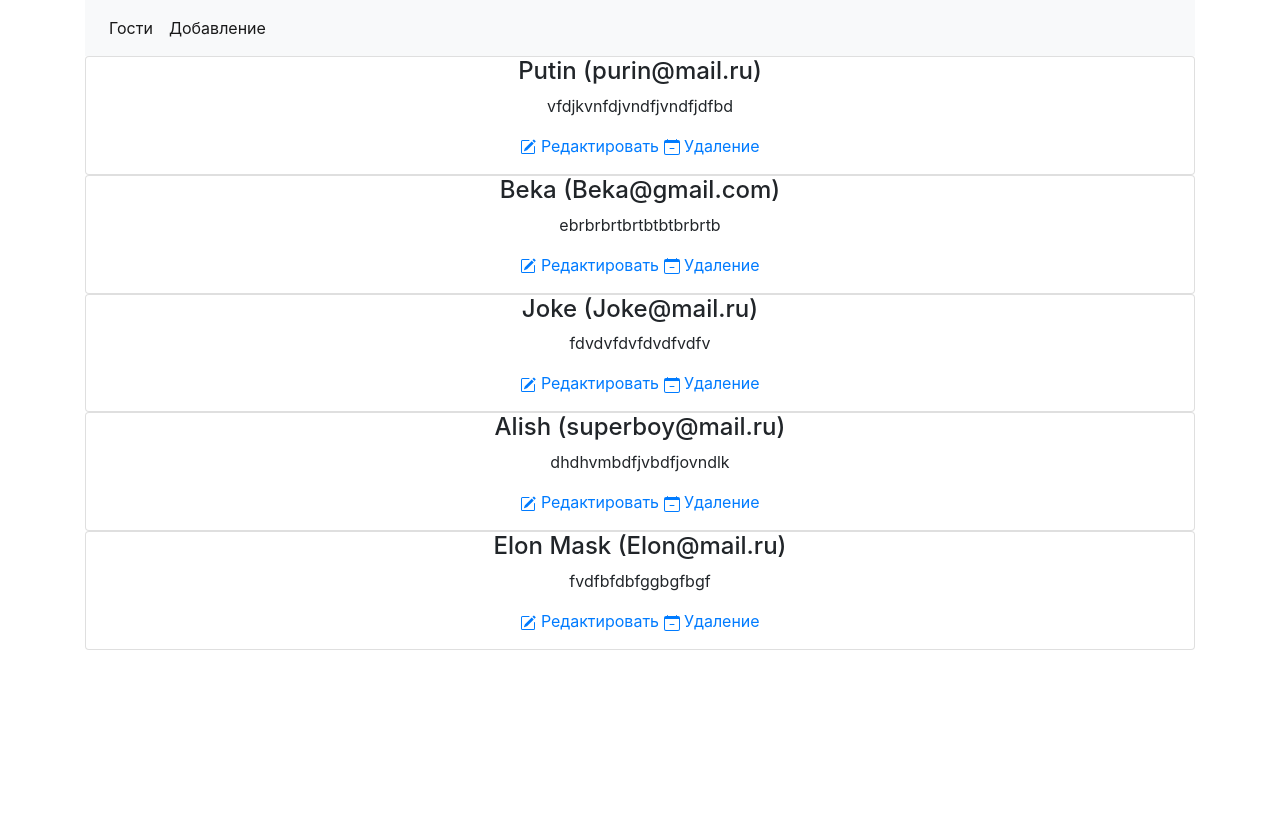
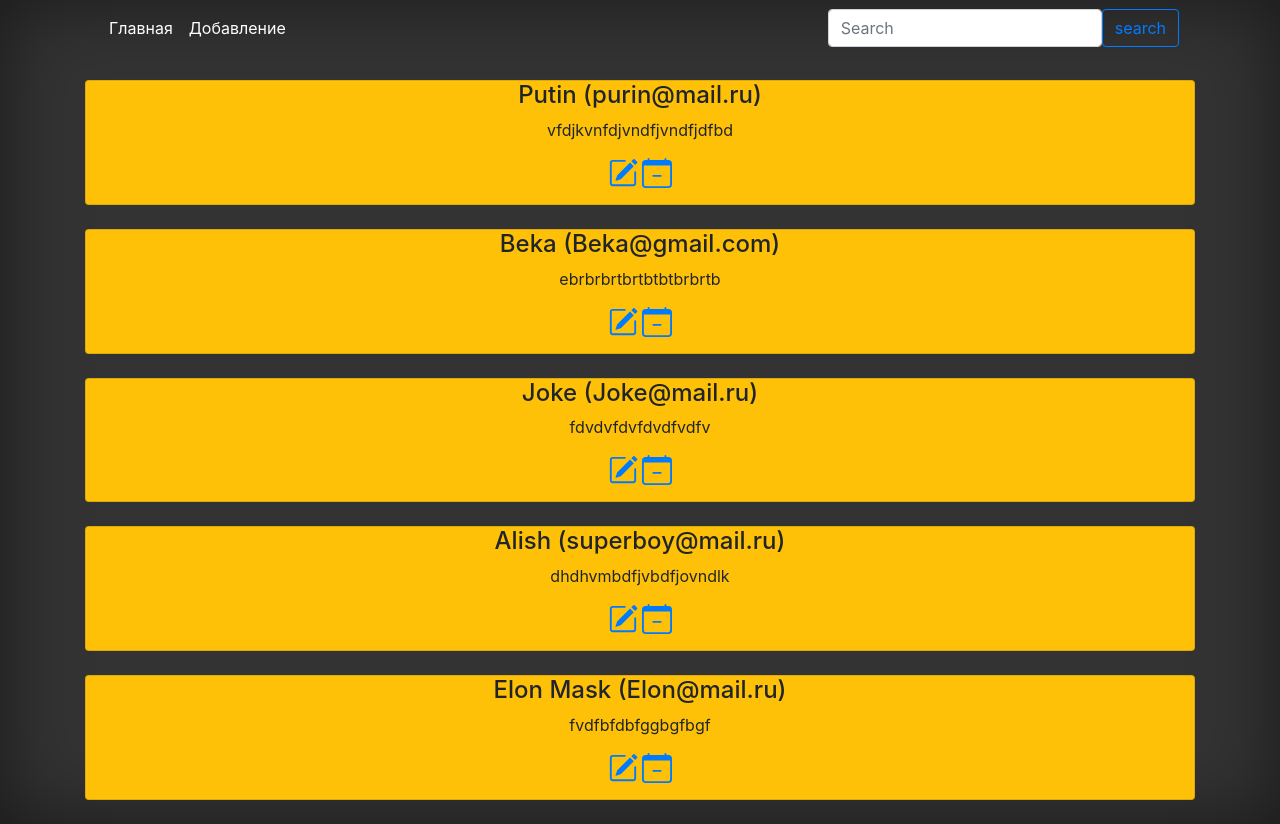
Before and after one commit to Erlan1998/python_group_7_exam_6_Erlan_Kurbanaliev, a Django app: page / in a window 1280 px wide. Before the commit the page ends 650 px from the top, so only its background shows below. Run offline with Django 3.2, Linux system fonts and the light colour scheme; data comes from the database, SQL or seed files in the repository.

Commit message:
сделал оформление страниц!

```diff
--- a/books/data/urls.py
+++ b/books/data/urls.py
@@ -19,12 +19,14 @@ from webapp.views import (
     index_view,
     guest_add_view,
     guest_update_view,
-    guest_delete_view,
+    guest_delete_view, search_view,
 )
+
 urlpatterns = [
     path('admin/', admin.site.urls),
     path('', index_view, name='index_all'),
     path('guest/add/', guest_add_view, name='guest_add'),
     path('guest/<int:id>/update', guest_update_view, name='guest_update'),
     path('guest/<int:id>/delete', guest_delete_view, name='guest_delete'),
+    path('search/', search_view, name='search')
 ]
--- a/books/webapp/models.py
+++ b/books/webapp/models.py
@@ -7,7 +7,7 @@ class Guest(models.Model):
     name = models.CharField(max_length=100, null=False, blank=False)
     mail = models.EmailField(max_length=100)
     description = models.TextField(max_length=2000, null=False, blank=False)
-    date_creat = models.DateField(auto_now_add=True, editable=False, blank=True)
+    date_creat = models.DateTimeField(auto_now_add=True, editable=False, blank=True)
     date_update = models.DateTimeField(auto_now=True, editable=True, blank=True)
     status = models.CharField(max_length=100, null=False, blank=False, default='active', choices=status_choices)
 
--- a/books/webapp/templates/add_guest.html
+++ b/books/webapp/templates/add_guest.html
@@ -5,7 +5,7 @@
 {% block content %}
     <div class="d-flex justify-content-center" style="text-align: center">
     <form action="{% url 'guest_add' %}" method="post">
-        <div class="container">{% include "form.html" with button_text=" Добавить" %}</div>
+        <div class="container text-white">{% include "form.html" with button_text=" Добавить" %}</div>
     </form>
     </div>
 {% endblock content %}
--- a/books/webapp/templates/index.html
+++ b/books/webapp/templates/index.html
@@ -1,25 +1,25 @@
 {% extends 'shablon.html' %}
 {% block content %}
         {% if not guests %}
-            <h2>НЕТ ПРОДУКТОВ</h2>
+            <h2>НЕТ ЗАПИСЕЙ!</h2>
         {% endif  %}
     <div class="row">
         <div class="col-12" style="text-align: center">
             {% for guest in guests %}
-            <div class="card  card-outline-primary text-xs-center">
+                </br>
+            <div class="card  card-outline-primary  bg-warning text-xs-center">
               <div class="card-block">
                 <blockquote class="card-blockquote">
                     <h4>{{ guest.name }} ({{ guest.mail }})</h4>
                   <p>{{ guest.description }}</p>
-                    <footer><a href="{% url 'guest_update' guest.id %}"><svg xmlns="http://www.w3.org/2000/svg" width="16" height="16" fill="currentColor" class="bi bi-pencil-square" viewBox="0 0 16 16">
+                    <footer><a href="{% url 'guest_update' guest.id %}"><svg xmlns="http://www.w3.org/2000/svg" width="30" height="30" fill="currentColor" class="bi bi-pencil-square" viewBox="0 0 16 16">
                   <path d="M15.502 1.94a.5.5 0 0 1 0 .706L14.459 3.69l-2-2L13.502.646a.5.5 0 0 1 .707 0l1.293 1.293zm-1.75 2.456l-2-2L4.939 9.21a.5.5 0 0 0-.121.196l-.805 2.414a.25.25 0 0 0 .316.316l2.414-.805a.5.5 0 0 0 .196-.12l6.813-6.814z"/>
                   <path fill-rule="evenodd" d="M1 13.5A1.5 1.5 0 0 0 2.5 15h11a1.5 1.5 0 0 0 1.5-1.5v-6a.5.5 0 0 0-1 0v6a.5.5 0 0 1-.5.5h-11a.5.5 0 0 1-.5-.5v-11a.5.5 0 0 1 .5-.5H9a.5.5 0 0 0 0-1H2.5A1.5 1.5 0 0 0 1 2.5v11z"/>
-                </svg> Редактировать</a>
-                        <a href="{% url 'guest_delete' guest.id %}"><svg xmlns="http://www.w3.org/2000/svg" width="16" height="16" fill="currentColor" class="bi bi-calendar-minus" viewBox="0 0 16 16">
+                </svg></a>
+                        <a href="{% url 'guest_delete' guest.id %}"><svg xmlns="http://www.w3.org/2000/svg" width="30" height="30" fill="currentColor" class="bi bi-calendar-minus" viewBox="0 0 16 16">
                   <path d="M5.5 9.5A.5.5 0 0 1 6 9h4a.5.5 0 0 1 0 1H6a.5.5 0 0 1-.5-.5z"/>
                   <path d="M3.5 0a.5.5 0 0 1 .5.5V1h8V.5a.5.5 0 0 1 1 0V1h1a2 2 0 0 1 2 2v11a2 2 0 0 1-2 2H2a2 2 0 0 1-2-2V3a2 2 0 0 1 2-2h1V.5a.5.5 0 0 1 .5-.5zM1 4v10a1 1 0 0 0 1 1h12a1 1 0 0 0 1-1V4H1z"/>
-                </svg> Удаление</a>
-
+                </svg></a>
 
                     </footer>
                 </blockquote>
@@ -27,6 +27,7 @@
             </div>
         {% endfor %}
         </div>
-    </div>
+
+    </div></br>
 
 {% endblock content %}
--- a/books/webapp/templates/nav.html
+++ b/books/webapp/templates/nav.html
@@ -1,15 +1,22 @@
-<nav class="navbar navbar-expand-lg navbar-light bg-light">
+<nav class="navbar navbar-expand-lg navbar-light ">
   <button class="navbar-toggler" type="button" data-toggle="collapse" data-target="#navbarSupportedContent" aria-controls="navbarSupportedContent" aria-expanded="false" aria-label="Toggle navigation">
     <span class="navbar-toggler-icon"></span>
   </button>
   <div class="collapse navbar-collapse" id="navbarSupportedContent">
     <ul class="navbar-nav mr-auto">
       <li class="nav-item active">
-        <a class="nav-link" href="{% url 'index_all' %}"> Гости <span class="sr-only">(current)</span></a>
+        <a class="nav-link text-white" href="{% url 'index_all' %}"> Главная <span class="sr-only">(current)</span></a>
       </li>
-      <li class="nav-item active">
-        <a class="nav-link" href="{% url 'guest_add' %}">Добавление</a>
+      <li class="nav-item ">
+        <a class="nav-link text-white" href="{% url 'guest_add' %}">Добавление</a>
       </li>
     </ul>
+      <form action="{% url 'search' %}">
+                <div class="input-group">
+              <input name="name" type="search" class="form-control rounded" placeholder="Search" aria-label="Search"
+                aria-describedby="search-addon" />
+              <button type="submit" class="btn btn-outline-primary">search</button>
+            </div>
+            </form>
   </div>
 </nav>
--- a/books/webapp/templates/shablon.html
+++ b/books/webapp/templates/shablon.html
@@ -7,7 +7,7 @@
     <link rel="stylesheet" href="https://cdn.jsdelivr.net/npm/bootstrap@4.6.0/dist/css/bootstrap.min.css" integrity="sha384-B0vP5xmATw1+K9KRQjQERJvTumQW0nPEzvF6L/Z6nronJ3oUOFUFpCjEUQouq2+l" crossorigin="anonymous">
 
 </head>
-<body>
+<body style="background-color: #333; box-shadow: inset 0 0 5rem rgb(0 0 0 / 50%)">
 <div class="container">
     {% include 'nav.html' %}
 
@@ -15,8 +15,10 @@
 </div>
 
 
+
 <script src="https://code.jquery.com/jquery-3.5.1.slim.min.js" integrity="sha384-DfXdz2htPH0lsSSs5nCTpuj/zy4C+OGpamoFVy38MVBnE+IbbVYUew+OrCXaRkfj" crossorigin="anonymous"></script>
 <script src="https://cdn.jsdelivr.net/npm/popper.js@1.16.1/dist/umd/popper.min.js" integrity="sha384-9/reFTGAW83EW2RDu2S0VKaIzap3H66lZH81PoYlFhbGU+6BZp6G7niu735Sk7lN" crossorigin="anonymous"></script>
 <script src="https://cdn.jsdelivr.net/npm/bootstrap@4.6.0/dist/js/bootstrap.min.js" integrity="sha384-+YQ4JLhjyBLPDQt//I+STsc9iw4uQqACwlvpslubQzn4u2UU2UFM80nGisd026JF" crossorigin="anonymous"></script>
 </body>
+
 </html>
--- a/books/webapp/templates/update.html
+++ b/books/webapp/templates/update.html
@@ -1,7 +1,7 @@
 {% extends 'shablon.html' %}
 
 {% block content %}
-    <div class="d-flex justify-content-center" style="text-align: center">
+    <div class="d-flex justify-content-center text-white" style="text-align: center">
     <form action="{% url "guest_update" guest.id %}" method="post">
         {% include "form.html" with button_text="Редактировать" %}
     </form>
--- a/books/webapp/views.py
+++ b/books/webapp/views.py
@@ -1,10 +1,13 @@
 from django.shortcuts import render, redirect, get_object_or_404
 from webapp.models import Guest, status_choices
 from webapp.forms import GuestForm
+
+
 # Create your views here.
 
+
 def index_view(request):
-    guest = Guest.objects.all().filter(status='active').order_by('date_creat')
+    guest = Guest.objects.all().filter(status='active').order_by('-date_creat')
     return render(request, 'index.html', context={'guests': guest})
 
 
@@ -51,3 +54,11 @@ def guest_delete_view(request, id):
     elif request.method == 'POST':
         guest.delete()
     return redirect('index_all')
+
+
+def search_view(request):
+    name = request.GET.get('name')
+    guest = Guest.objects.all().filter(status='active').order_by('date_creat')
+    if name:
+        guest = guest.filter(name=name)
+    return render(request, 'index.html', context={'guests': guest})
```
Also changed, not shown: books/webapp/templates/delete.html (+10 -6 lines), books/webapp/migrations/0013_auto_20210306_1134.py (added).
